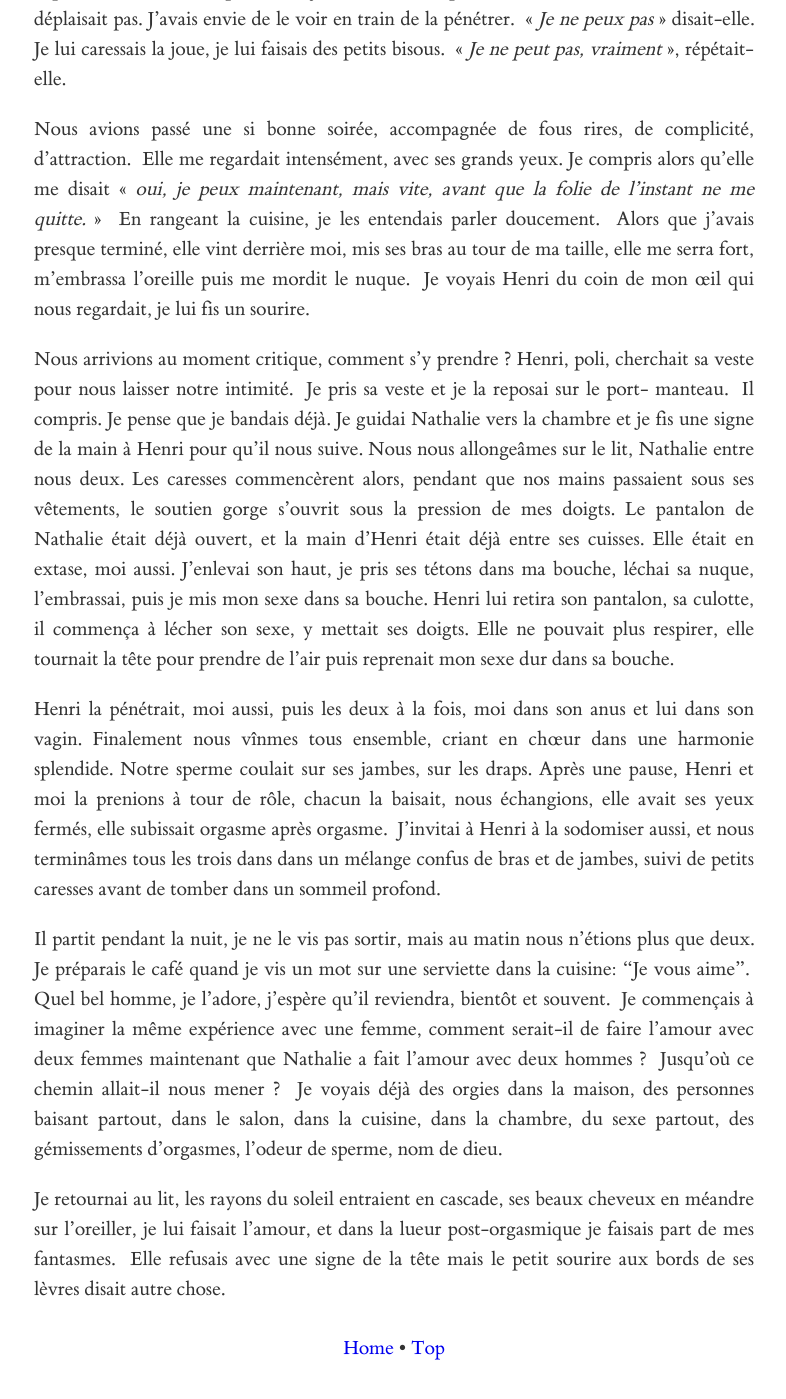
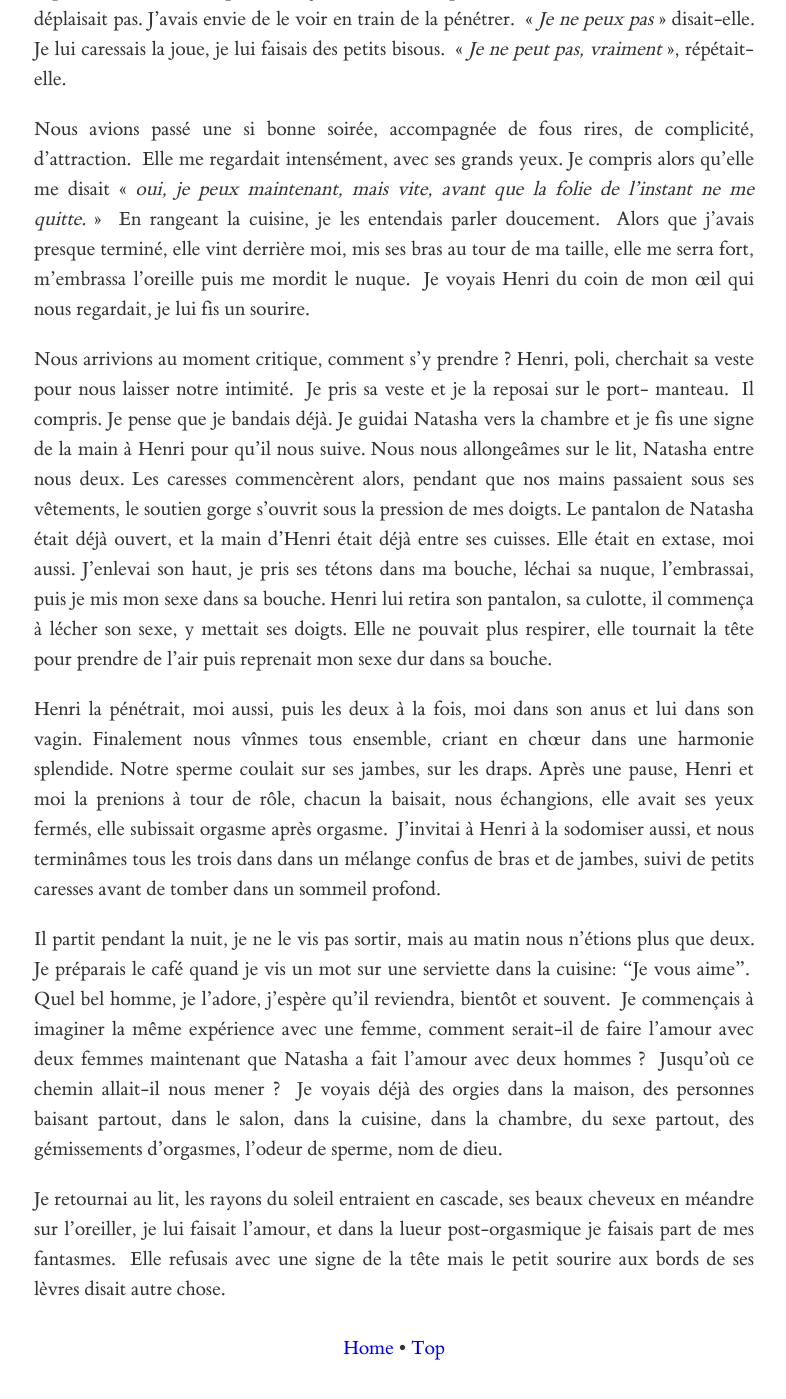
Before and after one commit to patrickjohncollins/patrickjohncollins.github.io, a Jekyll site: the page built from un-rapprochement-tout-en-lenteur.md, in a window 1280 px wide and 1400 px high, scrolled down 1439 px. Shown: the whole window, without its empty margins (246-1032 px from the left). Built offline with Jekyll 4.4.1, drawn with Linux system fonts in a browser that asks for light colours; our own code applies the rules of GitHub Pages for plain Markdown files; some of the changed text lies outside the part shown.

Commit message:
Name change

```diff
--- a/un-rapprochement-tout-en-lenteur.md
+++ b/un-rapprochement-tout-en-lenteur.md
@@ -3,7 +3,7 @@ title: Un rapprochement tout en lenteur
 date: 2018-01-17
 ---
 
-Je lui dis que j'allais inviter Henri à passer la nuit chez nous, avec nous, dans notre lit.  C'était une chose nouvelle pour nous, nous étions en couple depuis trois ans sans jamais sortir de l'exclusivité.  Il est apparu il y a quelques mois, puis est venu dîner chez nous quelques fois.  Un apéritif qui s'invitait seul à une entrée et un plat et puis un petit dessert. Nous avons ouvert une, deux, trois bouteilles de vin.  Nous partagions un goût pour de belles choses, la poésie et la musique classique,  les bonnes bouteilles du fond de ma cave, l'art, le théâtre une mousse au chocolat faite main, et surtout regarder comment Nathalie la préparait avec tant de soin.  Au petit matin il s'en allait, nous laissant avec de grands sourires.  Nous improvisions, volions le temps, j'aimais beaucoup ce rapprochement tout en lenteur.
+Je lui dis que j'allais inviter Henri à passer la nuit chez nous, avec nous, dans notre lit.  C'était une chose nouvelle pour nous, nous étions en couple depuis trois ans sans jamais sortir de l'exclusivité.  Il est apparu il y a quelques mois, puis est venu dîner chez nous quelques fois.  Un apéritif qui s'invitait seul à une entrée et un plat et puis un petit dessert. Nous avons ouvert une, deux, trois bouteilles de vin.  Nous partagions un goût pour de belles choses, la poésie et la musique classique,  les bonnes bouteilles du fond de ma cave, l'art, le théâtre une mousse au chocolat faite main, et surtout regarder comment Natasha la préparait avec tant de soin.  Au petit matin il s'en allait, nous laissant avec de grands sourires.  Nous improvisions, volions le temps, j'aimais beaucoup ce rapprochement tout en lenteur.
 
 Je savais qu'elle rêvait d'une expérience sexuelle avec plusieurs hommes, elle me l'avais avoué quelques fois. Quand elle se touchait, ses fantasmes allait dans cette direction : seule dans une pièce, un homme entre, suivi par un autre et puis d'autres encore. Ils la prennent dans tout les sens, violemment, elle crie en se touchant, l'orgasme vient, puis la descente, la porte se referme. Elle chasse ces hommes imaginaires de ses pensées pour revenir à la réalité.
 J'avais envie de la pousser un peu, briser une barrière.  « *Je pense que tu vas aimer l'expérience, et si celle-là se passe bien, nous pourrions en répéter, l'inviter à venir plus souvent* » disais-je.
@@ -16,10 +16,10 @@ Il a eu d'autres candidats.  Hélas, il y avait toujours quelque chose qui n'al
 
 Nous avions passé une si bonne soirée, accompagnée de fous rires, de complicité,  d'attraction.  Elle me regardait intensément, avec ses grands yeux. Je compris alors qu'elle me disait « *oui, je peux maintenant, mais vite, avant que la folie de l'instant ne me quitte.* »  En rangeant la cuisine, je les entendais parler doucement.  Alors que j'avais presque terminé, elle vint derrière moi, mis ses bras au tour de ma taille, elle me serra fort, m'embrassa l'oreille puis me mordit le nuque.  Je voyais Henri du coin de mon œil qui nous regardait, je lui fis un sourire.
 
-Nous arrivions au moment critique, comment s'y prendre ? Henri, poli, cherchait sa veste pour nous laisser notre intimité.  Je pris sa veste et je la reposai sur le port- manteau.  Il compris. Je pense que je bandais déjà. Je guidai Nathalie vers la chambre et je fis une signe de la main à Henri  pour qu'il nous suive. Nous nous allongeâmes sur le lit, Nathalie entre nous deux. Les caresses commencèrent alors, pendant que nos mains passaient sous ses vêtements, le soutien gorge s'ouvrit sous la pression de mes doigts. Le pantalon de Nathalie était déjà ouvert, et la main d'Henri était déjà entre ses cuisses. Elle était en extase, moi aussi. J'enlevai son haut, je pris ses tétons dans ma bouche, léchai sa nuque, l'embrassai, puis je mis mon sexe dans sa bouche. Henri lui retira son pantalon, sa culotte, il commença à lécher son sexe, y mettait ses doigts. Elle ne pouvait plus respirer, elle tournait la tête pour prendre de l'air puis reprenait mon sexe dur dans sa bouche.
+Nous arrivions au moment critique, comment s'y prendre ? Henri, poli, cherchait sa veste pour nous laisser notre intimité.  Je pris sa veste et je la reposai sur le port- manteau.  Il compris. Je pense que je bandais déjà. Je guidai Natasha vers la chambre et je fis une signe de la main à Henri  pour qu'il nous suive. Nous nous allongeâmes sur le lit, Natasha entre nous deux. Les caresses commencèrent alors, pendant que nos mains passaient sous ses vêtements, le soutien gorge s'ouvrit sous la pression de mes doigts. Le pantalon de Natasha était déjà ouvert, et la main d'Henri était déjà entre ses cuisses. Elle était en extase, moi aussi. J'enlevai son haut, je pris ses tétons dans ma bouche, léchai sa nuque, l'embrassai, puis je mis mon sexe dans sa bouche. Henri lui retira son pantalon, sa culotte, il commença à lécher son sexe, y mettait ses doigts. Elle ne pouvait plus respirer, elle tournait la tête pour prendre de l'air puis reprenait mon sexe dur dans sa bouche.
 
 Henri la pénétrait, moi aussi, puis les deux à la fois, moi dans son anus et lui dans son vagin. Finalement nous vînmes tous ensemble, criant en chœur dans une harmonie splendide. Notre sperme coulait sur ses jambes, sur les draps. Après une pause, Henri et moi la prenions à tour de rôle, chacun la baisait, nous échangions, elle avait ses yeux fermés, elle subissait orgasme après orgasme.  J'invitai à Henri à la sodomiser aussi, et nous terminâmes tous les trois dans dans un mélange confus de bras et de jambes, suivi de petits caresses avant de tomber dans un sommeil profond.
 
-Il partit pendant la nuit, je ne le vis pas sortir, mais au matin nous n'étions plus que deux. Je préparais le café quand je vis un mot sur une serviette dans la cuisine: "Je vous aime".  Quel bel homme, je l'adore, j'espère qu'il reviendra, bientôt et souvent.  Je commençais à imaginer la même expérience avec une femme, comment serait-il de faire l'amour avec deux femmes maintenant que Nathalie a fait l'amour avec deux hommes ?  Jusqu'où ce chemin allait-il nous mener ?  Je voyais déjà des orgies dans la maison, des personnes baisant partout, dans le salon, dans la cuisine, dans la chambre, du sexe partout, des gémissements d'orgasmes, l'odeur de sperme, nom de dieu.
+Il partit pendant la nuit, je ne le vis pas sortir, mais au matin nous n'étions plus que deux. Je préparais le café quand je vis un mot sur une serviette dans la cuisine: "Je vous aime".  Quel bel homme, je l'adore, j'espère qu'il reviendra, bientôt et souvent.  Je commençais à imaginer la même expérience avec une femme, comment serait-il de faire l'amour avec deux femmes maintenant que Natasha a fait l'amour avec deux hommes ?  Jusqu'où ce chemin allait-il nous mener ?  Je voyais déjà des orgies dans la maison, des personnes baisant partout, dans le salon, dans la cuisine, dans la chambre, du sexe partout, des gémissements d'orgasmes, l'odeur de sperme, nom de dieu.
 
 Je retournai au lit, les rayons du soleil entraient en cascade, ses beaux cheveux en méandre sur l'oreiller, je lui faisait l'amour, et dans la lueur post-orgasmique je faisais part de mes fantasmes.  Elle refusais avec une signe de la tête mais le petit sourire aux bords de ses lèvres disait autre chose.
```
